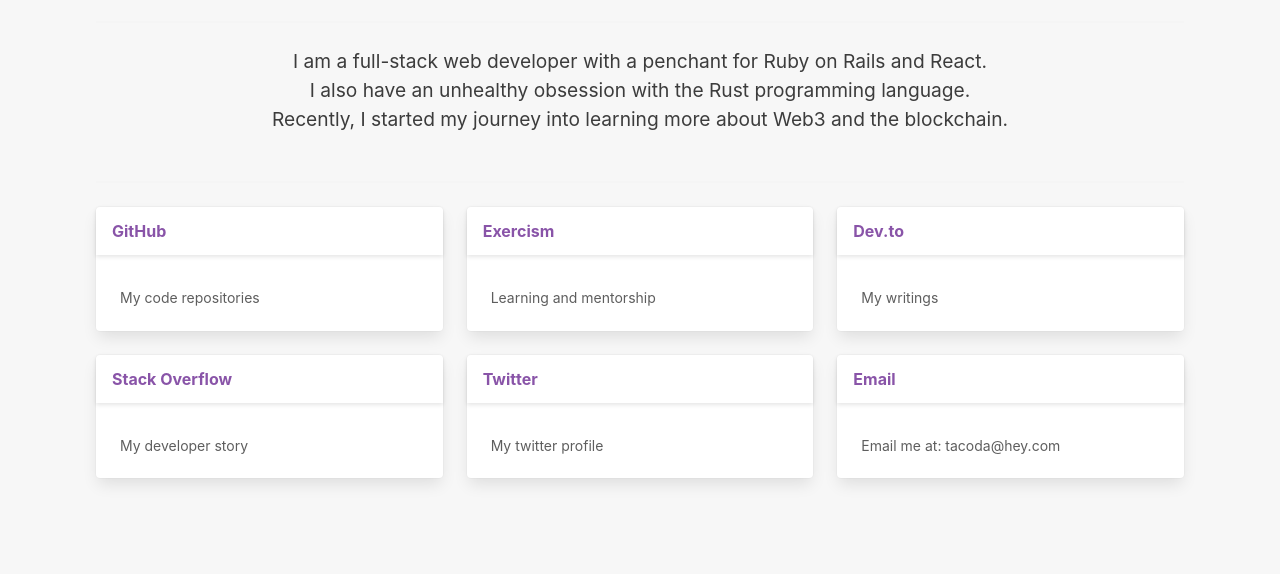
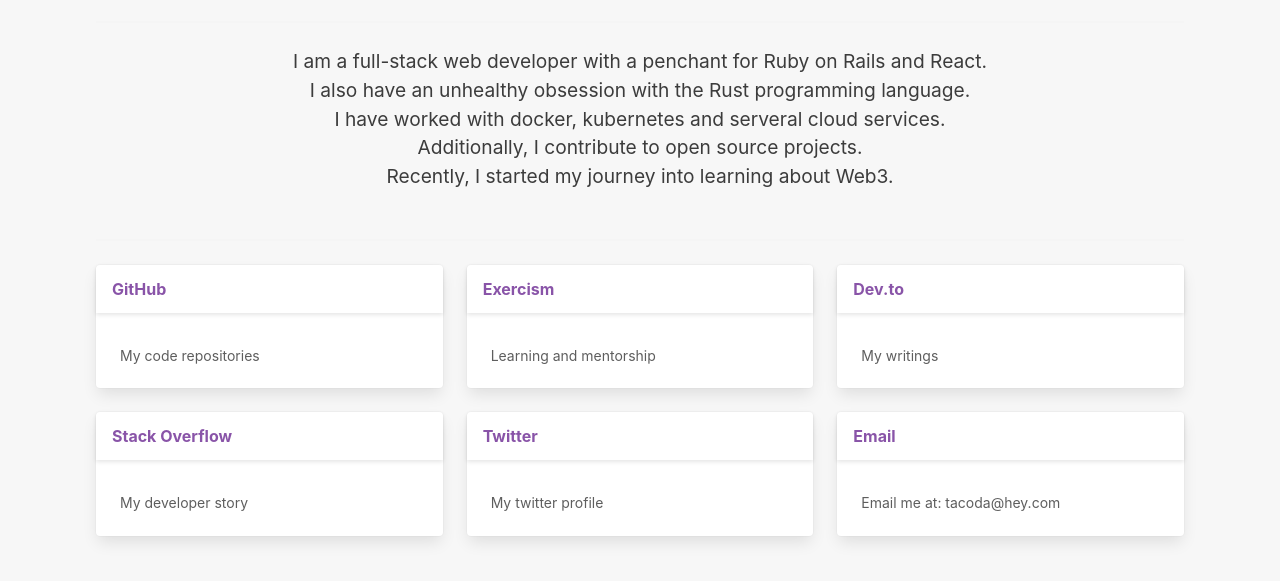
Before and after one commit to tacoda/tacoda-site, a Gatsby site: page / in a window 1280 px wide. Shown: the part 231-812 px from the top of the page. Built offline with nearby package versions, Linux system fonts and the light colour scheme; Gatsby itself is replaced by a stand-in of ours.

Commit message:
Update introduction paragraph

```diff
--- a/src/pages/index.js
+++ b/src/pages/index.js
@@ -131,7 +131,9 @@
         <p style={paragraphStyles}>
           I am a full-stack web developer with a penchant for Ruby on Rails and React.<br />
           I also have an unhealthy obsession with the Rust programming language.<br />
-          Recently, I started my journey into learning more about Web3 and the blockchain.
+          I have worked with docker, kubernetes and serveral cloud services.<br />
+          Additionally, I contribute to open source projects.<br />
+          Recently, I started my journey into learning about Web3.
         </p>
         <hr />
         <div class="columns">
```
